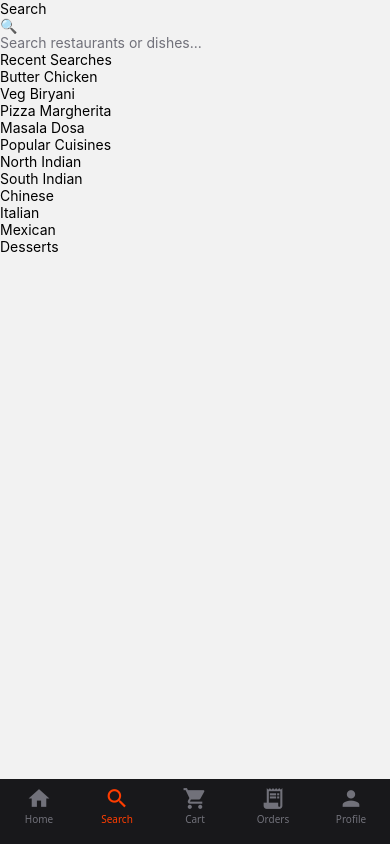
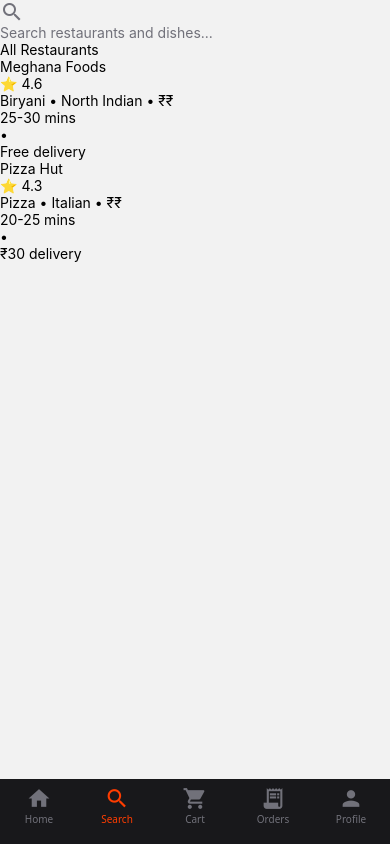
Before and after one commit to AnnaMariyaJohnson/quickbite, a React Native app: screen /Search in a window 390 px wide. Built offline with nearby package versions, Linux system fonts and the light colour scheme; grey boxes are pictures that could not be loaded.

Commit message:
feat: implement search functionality with real-time results and loading state in SearchScreen

```diff
--- a/src/screens/tabs/HomeScreen.tsx
+++ b/src/screens/tabs/HomeScreen.tsx
@@ -1,16 +1,21 @@
-import { View, Text, ScrollView, Image, TouchableOpacity, RefreshControl } from 'react-native';
+// src/screens/tabs/HomeScreen.tsx
+import React, { useEffect, useState } from 'react';
+import { View, Text, ScrollView, TouchableOpacity, RefreshControl, Image } from 'react-native';
 import { SafeAreaView } from 'react-native-safe-area-context';
-import RestaurantCard from '../../components/restaurant/RestaurantCard' ;
+import { useNavigation } from '@react-navigation/native';
+import { NativeStackNavigationProp } from '@react-navigation/native-stack';
+import { RootStackParamList } from '../../navigation/types';
+import RestaurantCard from '../../components/restaurant/RestaurantCard';
 import { restaurantApi } from '../../api/restaurantApi';
-import {Restaurant} from '../../types/index';
-import { useEffect, useState } from 'react';
+import { Restaurant } from '../../types/index';
 import Icon from 'react-native-vector-icons/MaterialIcons';
 
+export default function HomeScreen() {
+  const [restaurants, setRestaurants] = useState<Restaurant[]>([]);
+  const [loading, setLoading] = useState(true);
+  const [refreshing, setRefreshing] = useState(false);
 
-export default function HomeScreen() {
-  const [restaurants,setRestaurants] = useState<Restaurant[]>([]);
-  const [loading, setLoading] = useState(true);
-  const [refreshing,setReferesing] = useState(false);
+  const navigation = useNavigation<NativeStackNavigationProp<RootStackParamList>>();
 
   useEffect(()=>{
     fetchRestaurants();
@@ -27,18 +32,21 @@
     }
   };
 
-  const onRefersh= async()=>{
-    setReferesing(true);
+  const onRefresh = async () => {
+    setRefreshing(true);
     await fetchRestaurants();
-    setReferesing(false);
-  }
+    setRefreshing(false);
+  };
+
+  const goToSearch = () => {
+    navigation.navigate('Tabs', { screen: 'Search' });
+  };
 
   return (
     <SafeAreaView className="flex-1 bg-zinc-950">
       <ScrollView
         showsVerticalScrollIndicator={false}
-        refreshControl={<RefreshControl refreshing={refreshing} onRefresh={onRefersh} colors={['#FF3DOO']}/>
-            }
+        refreshControl={<RefreshControl refreshing={refreshing} onRefresh={onRefresh} colors={['#FF3D00']} />}
       >
         {/* Header */}
         <View className="px-4 pt-4">
@@ -46,23 +54,20 @@
           <Text className="text-zinc-400 text-lg">Good evening, Anna 👋</Text>
         </View>
 
-        {/* Search Bar */}
-        <View className="px-4 mt-6">
+        {/* Clickable Search Bar */}
+        <TouchableOpacity onPress={goToSearch} className="px-4 mt-6" activeOpacity={0.9}>
           <View className="bg-zinc-900 rounded-2xl px-4 py-3 flex-row items-center">
-            <Icon name ="search" size={28} color='#71717a' />
+            <Icon name="search" size={28} color="#71717a" />
             <Text className="text-zinc-400 ml-3">Search restaurants and dishes...</Text>
           </View>
-        </View>
+        </TouchableOpacity>
 
         {/* Categories */}
         <View className="px-4 mt-8">
           <Text className="text-white text-xl font-semibold mb-4">Categories</Text>
           <ScrollView horizontal showsHorizontalScrollIndicator={false} className="flex-row">
             {['Pizza', 'Burger', 'Biryani', 'Chinese', 'South Indian', 'Dessert'].map((cat, i) => (
-              <TouchableOpacity
-                key={i}
-                className="bg-zinc-900 mr-3 px-5 py-3 rounded-2xl"
-              >
+              <TouchableOpacity key={i} className="bg-zinc-900 mr-3 px-5 py-3 rounded-2xl">
                 <Text className="text-white font-medium">{cat}</Text>
               </TouchableOpacity>
             ))}
@@ -72,10 +77,10 @@
         {/* Popular Restaurants */}
         <View className="px-4 mt-8 mb-8">
           <Text className="text-white text-xl font-semibold mb-4">Popular near you</Text>
-            {loading ?(
-              <Text className='text-zinc-400 text-center py-10'>Loading Restaurants...</Text>
-            ):(
-              restaurants.map((restaurant)=>(
+          {loading ? (
+            <Text className="text-zinc-400 text-center py-10">Loading Restaurants...</Text>
+          ) : (
+            restaurants.map((restaurant) => (
               <RestaurantCard
                 key={restaurant.id}
                 id={restaurant.id}
@@ -84,10 +89,10 @@
                 cuisine={restaurant.cuisine}
                 rating={restaurant.rating}
                 time={restaurant.time}
-              deliveryFee={restaurant.deliveryFee}/>
+                deliveryFee={restaurant.deliveryFee}
+              />
             ))
           )}
-
         </View>
       </ScrollView>
     </SafeAreaView>
--- a/src/screens/tabs/SearchScreen.tsx
+++ b/src/screens/tabs/SearchScreen.tsx
@@ -1,46 +1,151 @@
-import { View, Text, ScrollView, TextInput, TouchableOpacity } from 'react-native';
+// src/screens/tabs/SearchScreen.tsx
+import React, { useState, useEffect } from 'react';
+import { View, Text, TextInput, ScrollView, TouchableOpacity, Image, ActivityIndicator } from 'react-native';
 import { SafeAreaView } from 'react-native-safe-area-context';
-import { useState } from 'react';
+import { useNavigation } from '@react-navigation/native';
+import { NativeStackNavigationProp } from '@react-navigation/native-stack';
+import { RootStackParamList } from '../../navigation/types';
+import { restaurantApi } from '../../api/restaurantApi';
+import { MenuItem, Restaurant } from '../../types';
+import Icon from 'react-native-vector-icons/MaterialIcons';
+import { resourceLimits } from 'node:worker_threads';
+
+type SearchResult={
+  type:'restaurant' | 'dish';
+  restaurant:Restaurant;
+  dish?:MenuItem;
+};
 
 export default function SearchScreen() {
   const [searchText, setSearchText] = useState('');
+  const [restaurants, setRestaurants] = useState<Restaurant[]>([]);
+  const [searchResuilts,setSearchResults]=useState<SearchResult[]>([]);
+  const [loading, setLoading] = useState(true);
+
+  const navigation = useNavigation<NativeStackNavigationProp<RootStackParamList>>();
+
+  useEffect(() => {
+    fetchAllData();
+  }, []);
+
+  const fetchAllData = async () => {
+    try {
+      setLoading(true);
+      const data = await restaurantApi.getAll();
+      setRestaurants(data);
+      setSearchResults(data.map(r=>({
+        type:'restaurant',
+        restaurant:r
+      })));
+    } catch (error) {
+      console.error('Failed to load restaurants:', error);
+    } finally {
+      setLoading(false);
+    }
+  };
+
+  useEffect(() => {
+    if (!searchText.trim()) {
+      setSearchResults(restaurants.map(r=>({
+        type:'restaurant',restaurant:r
+      })));
+      return;
+    }
+
+    const query=searchText.toLowerCase().trim();
+    const results:SearchResult[]=[];
+
+    restaurants.forEach(restaurant=>{
+      if(
+        restaurant.name.toLowerCase().includes(query) ||
+        restaurant.cuisine.toLowerCase().includes(query)
+      ){
+        results.push({type:'restaurant',restaurant});
+      }
+      // Search in menu items (we'll fetch menu if needed)
+      // For better performance, you can cache menus later
+    });
+    setSearchResults(results);
+  }, [searchText, restaurants]);
+
+  const handlePress = (result: SearchResult) => {
+    navigation.navigate('Restaurant', { restaurant:result.restaurant });
+  };
 
   return (
     <SafeAreaView className="flex-1 bg-zinc-950">
-      <View className="px-4 pt-4">
-        <Text className="text-white text-3xl font-bold mb-6">Search</Text>
-
-        {/* Search Input */}
-        <View className="bg-zinc-900 rounded-2xl flex-row items-center px-4 py-3">
-          <Text className="text-xl mr-3">🔍</Text>
+      {/* Search Bar */}
+      <View className="p-4 border-b border-zinc-800">
+        <View className="flex-row items-center bg-zinc-900 rounded-2xl px-4 py-3">
+          <Icon name="search" size={24} color="#71717a" />
           <TextInput
-            className="flex-1 text-white text-base"
-            placeholder="Search restaurants or dishes..."
+            className="flex-1 ml-3 text-white text-base"
+            placeholder="Search restaurants and dishes..."
             placeholderTextColor="#71717a"
             value={searchText}
             onChangeText={setSearchText}
+            autoCapitalize="none"
           />
+          {searchText.length > 0 && (
+            <TouchableOpacity onPress={() => setSearchText('')}>
+              <Icon name="close" size={24} color="#71717a" />
+            </TouchableOpacity>
+          )}
         </View>
       </View>
 
-      <ScrollView className="flex-1 px-4 mt-6" showsVerticalScrollIndicator={false}>
-        {/* Recent Searches */}
-        <Text className="text-zinc-400 text-lg mb-3">Recent Searches</Text>
-        {['Butter Chicken', 'Veg Biryani', 'Pizza Margherita', 'Masala Dosa'].map((item, i) => (
-          <TouchableOpacity key={i} className="py-4 border-b border-zinc-800">
-            <Text className="text-zinc-300 text-base">{item}</Text>
-          </TouchableOpacity>
-        ))}
+      <ScrollView showsVerticalScrollIndicator={false} className="flex-1 p-4">
+        {loading ? (
+          <View className="flex-1 justify-center items-center mt-20">
+            <ActivityIndicator size="large" color="#FF3D00" />
+          </View>
+        ) : (
+          <>
+            {searchResuilts.length === 0 ? (
+              <View className="items-center py-20">
+                <Icon name="search-off" size={80} color="#3f3f46" />
+                <Text className="text-white text-2xl font-semibold mt-6">No results found</Text>
+                <Text className="text-zinc-400 text-center mt-3">Try different keywords</Text>
+              </View>
+            ) : (
+              <>
+                <Text className="text-zinc-400 mb-4 px-1">
+                  {searchText ? `Found ${searchResuilts.length} results` : 'All Restaurants'}
+                </Text>
 
-        {/* Popular Cuisines */}
-        <Text className="text-white text-xl font-semibold mt-8 mb-4">Popular Cuisines</Text>
-        <View className="flex-row flex-wrap gap-3">
-          {['North Indian', 'South Indian', 'Chinese', 'Italian', 'Mexican', 'Desserts'].map((cuisine, i) => (
-            <TouchableOpacity key={i} className="bg-zinc-900 px-6 py-3 rounded-2xl">
-              <Text className="text-white font-medium">{cuisine}</Text>
-            </TouchableOpacity>
-          ))}
-        </View>
+                {searchResuilts.map((result, index) => (
+                  <TouchableOpacity
+                    key={index}
+                    onPress={() => handlePress(result)}
+                    className="bg-zinc-900 rounded-3xl overflow-hidden mb-4 active:opacity-90"
+                  >
+                    <Image
+                      source={{ uri: result.restaurant.image }}
+                      className="w-full h-48"
+                      resizeMode="cover"
+                    />
+                    <View className="p-4">
+                      <View className="flex-row justify-between items-start">
+                        <Text className="text-white text-lg font-semibold flex-1">
+                          {result.restaurant.name}
+                        </Text>
+                        <View className="bg-green-600 px-2 py-0.5 rounded flex-row items-center">
+                          <Text className="text-white text-xs font-bold">⭐ {result.restaurant.rating}</Text>
+                        </View>
+                      </View>
+                      <Text className="text-zinc-400 mt-1">{result.restaurant.cuisine}</Text>
+                      <View className="flex-row items-center mt-3">
+                        <Text className="text-emerald-400 text-sm">{result.restaurant.time}</Text>
+                        <Text className="text-zinc-500 mx-2">•</Text>
+                        <Text className="text-emerald-400 text-sm">{result.restaurant.deliveryFee}</Text>
+                      </View>
+                    </View>
+                  </TouchableOpacity>
+                ))}
+              </>
+            )}
+          </>
+        )}
       </ScrollView>
     </SafeAreaView>
   );
```
Lines whose indentation alone changed are shown as unchanged.
